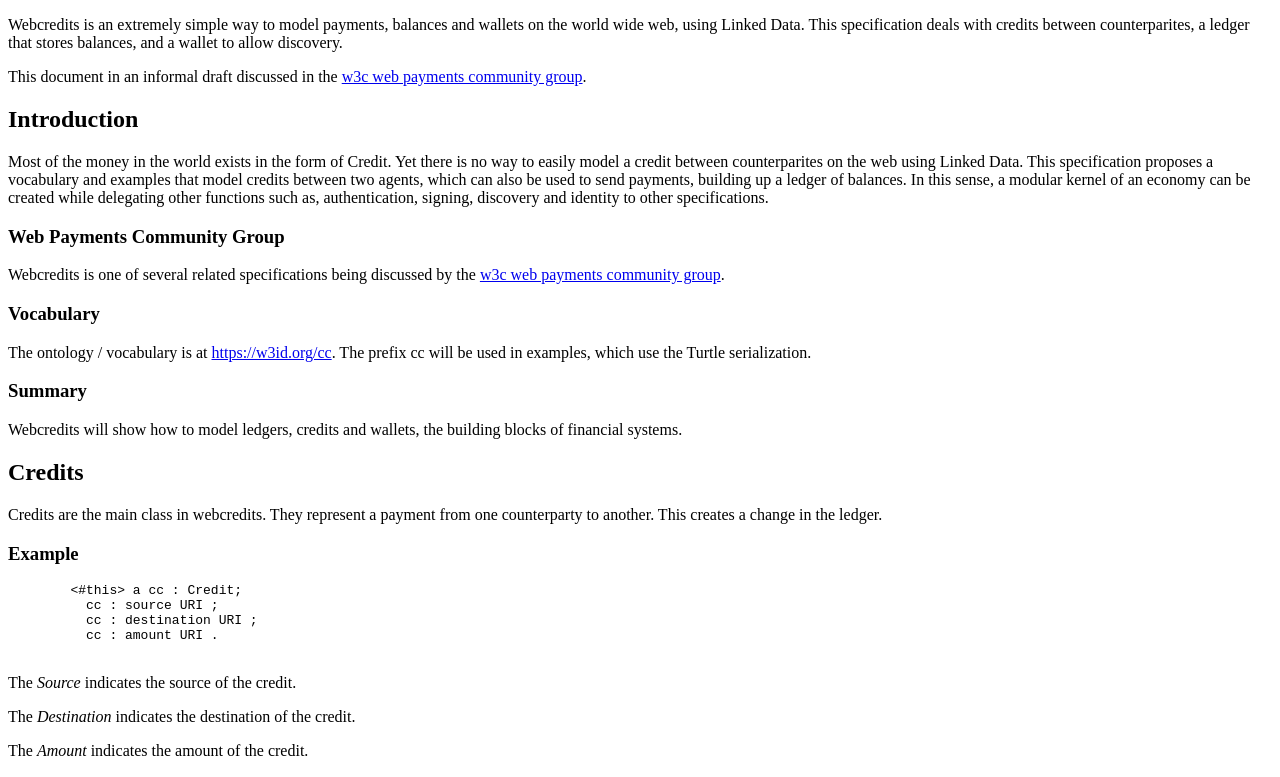
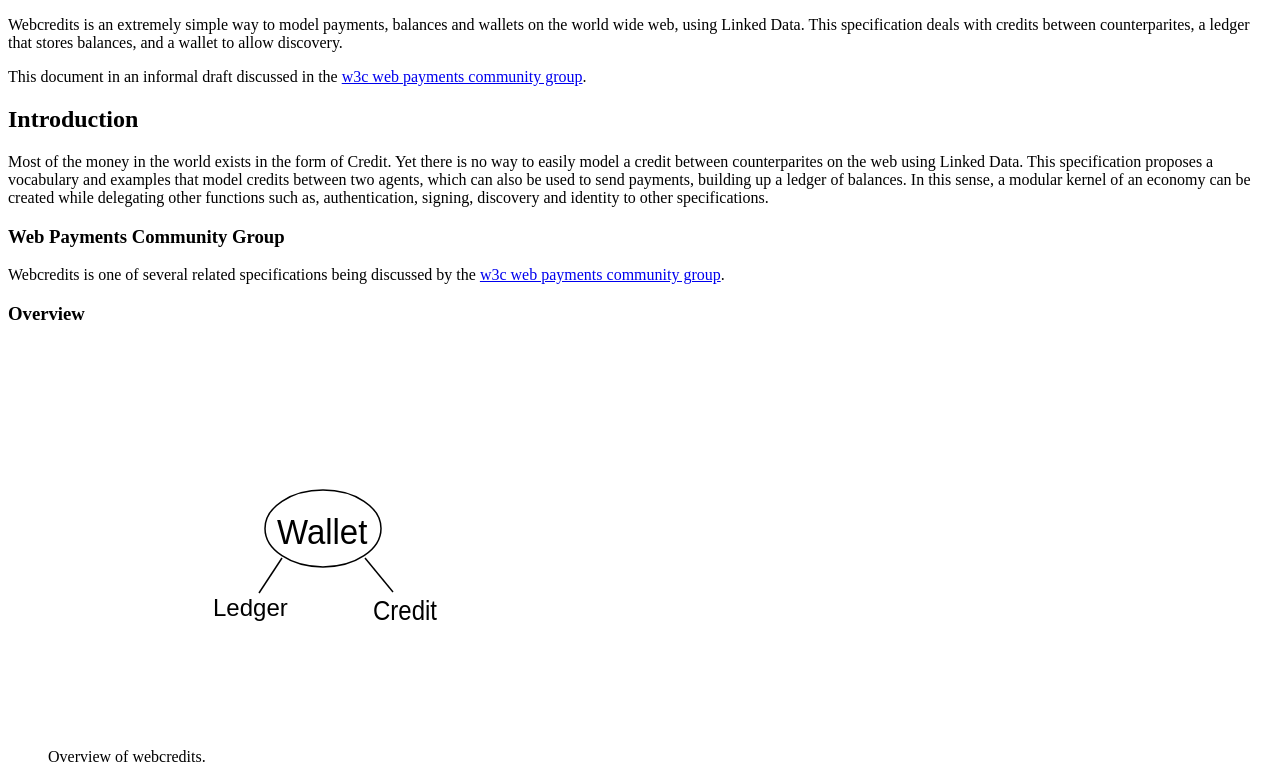
Before and after one commit to webcredits/spec, a plain HTML site: page index.html in a window 1280 px wide. Shown: the top 777 px of the page. Drawn offline with Linux system fonts and the light colour scheme.

Commit message:
Add overview svg

```diff
--- a/index.html
+++ b/index.html
@@ -48,6 +48,17 @@
 
         Webcredits is one of several related specifications being discussed by the <a href="https://www.w3.org/community/webpayments/">w3c web payments
         community group</a>.
+      </section>
+
+
+      <section>
+        <h3>Overview</h3>
+
+        <figure>
+            <img src="summary.svg" alt="">
+            <figcaption>Overview of webcredits.</figcaption>
+        </figure>
+
       </section>
 
 
```
Also changed, not shown: summary.svg (added).
